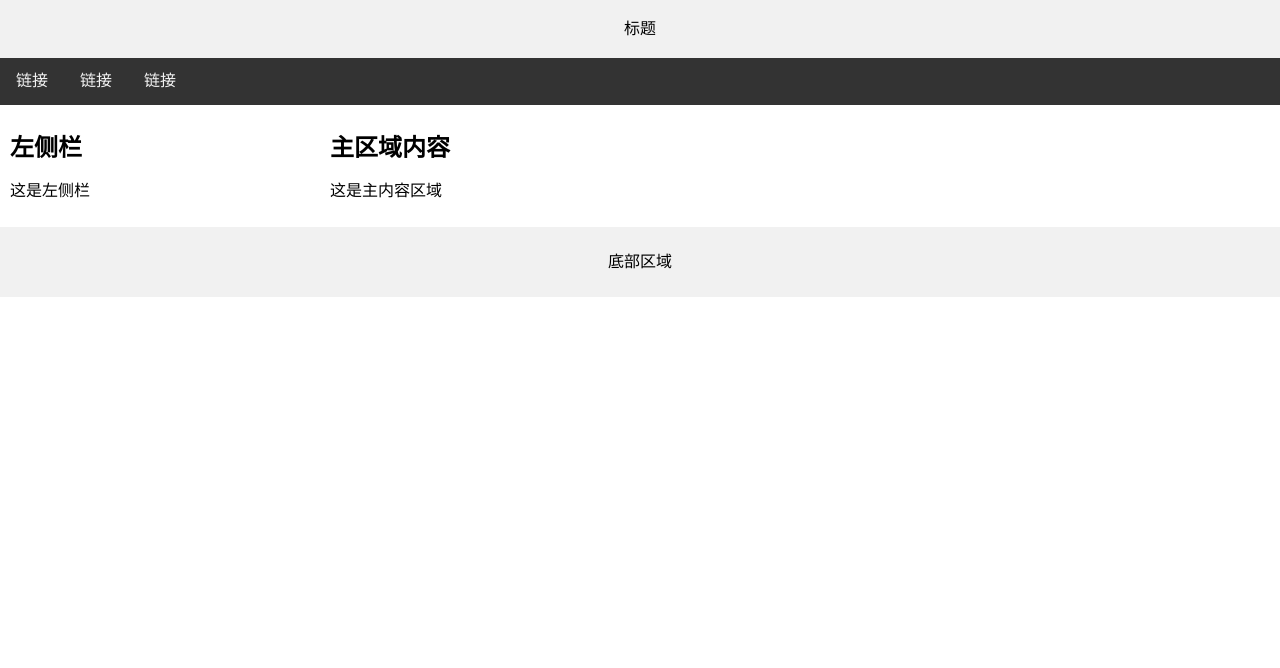
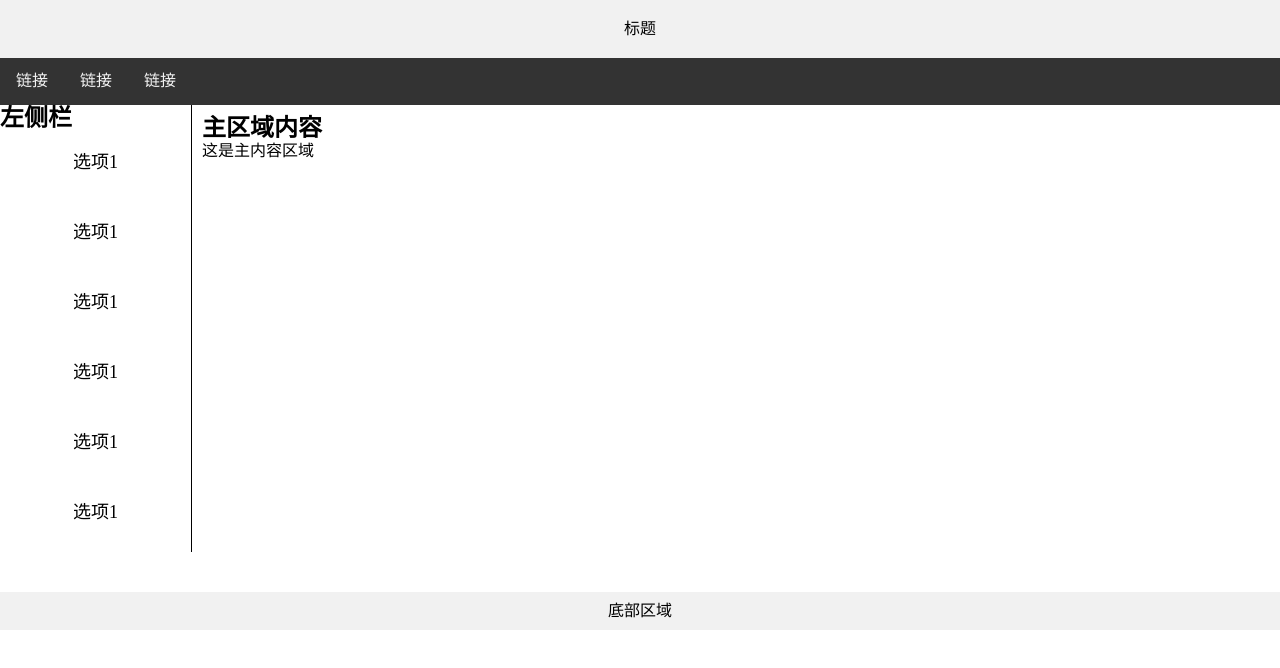
Before and after one commit to shenxuekai/ennote-li, a Vue app: page /home in a window 1280 px wide. Shown: the top 668 px of the page. Built offline with nearby package versions, Linux system fonts and the light colour scheme.

Commit message:
'0621增加主页面显示'

```diff
--- a/src/assets/css/base.css
+++ b/src/assets/css/base.css
@@ -3,3 +3,7 @@ html,body,#app,#login
 {
   height: 100%;
 }
+*{
+  margin: 0;
+  padding: 0;
+}
--- a/src/components/Content.vue
+++ b/src/components/Content.vue
@@ -19,7 +19,8 @@ export default {
 </script>
 <style scoped>
 .column.middle {
-  width: 50%;
+  height: 467px;
+  width: 60%;
 }
 .column {
   float: left;
--- a/src/components/LoginComponent.vue
+++ b/src/components/LoginComponent.vue
@@ -31,11 +31,18 @@ export default {
 }
 </script>
 
-<style scoped>
+<style scoped lang="scss">
 .loginCss{
+  height:100%;
+  width: 100%;
   text-align: center;
   background-image: url("../assets/img/loginbgi.jpg");
+  background-attachment: fixed;
+  background-repeat: no-repeat;
+  background-size: cover;
   line-height: 100px;
+  margin: 0 auto;
+  padding: 0;
 }
 
 </style>
--- a/src/components/SideBar.vue
+++ b/src/components/SideBar.vue
@@ -1,7 +1,12 @@
 <template>
   <div class="column side">
     <h2>左侧栏</h2>
-    <p>这是左侧栏</p>
+    <li>选项1</li>
+    <li>选项1</li>
+    <li>选项1</li>
+    <li>选项1</li>
+    <li>选项1</li>
+    <li>选项1</li>
   </div>
 </template>
 
@@ -12,11 +17,31 @@ export default {
 </script>
 
 <style scoped>
+*{
+  margin: 0;
+  padding: 0;
+}
 .column.side {
-  width: 25%;
+  width: 15%;
+  border-right: 1px solid;
+  min-width: 100px;
 }
 .column {
   float: left;
-  padding: 10px;
+  /*padding: 10px;*/
+}
+
+li{
+  text-align: center;
+  list-style-type: none;
+  cursor: pointer;
+  min-width: 70px;
+  height: 50px;
+  font-size: large;
+  padding-top: 20px;
+  margin: 0;
+}
+li:hover{
+  background-color: lightblue;
 }
 </style>
--- a/src/router/index.js
+++ b/src/router/index.js
@@ -6,7 +6,7 @@ import FirstPage from "../views/blogviews/FirstPage";
 const routes = [
   {
     path: '/',
-    redirect: '/firstpage'
+    redirect: '/login'
   },
   {
     path: '/firstpage',
--- a/src/views/Home.vue
+++ b/src/views/Home.vue
@@ -10,10 +10,10 @@
 </template>
 
 <script>
-import TopBar from "../components/TopBar";
-import SideBar from "../components/SideBar";
-import Content from "../components/Content";
-import Bottom from "../components/Bottom";
+import TopBar from "components/TopBar";
+import SideBar from "components/SideBar";
+import Content from "components/Content";
+import Bottom from "components/Bottom";
 export default {
   name: 'Home',
   components: {
@@ -28,9 +28,6 @@ export default {
 * {
   box-sizing: border-box;
 }
-body {
-  margin: 0;
-}
 /* 列后面清除浮动 */
 .row:after {
   content: "";
--- a/src/views/blogviews/FirstPage.vue
+++ b/src/views/blogviews/FirstPage.vue
@@ -1,7 +1,7 @@
 <template>
   <div class="loginCss">
     <div class="loginDiv">
-      <h2><strong>Vue</strong>登录sdfsfdsdfsdf</h2>
+      <h2><strong>Vue</strong>登录</h2>
     </div>
   </div>
 </template>
@@ -15,21 +15,23 @@ export default {
 </script>
 
 <style scoped lang="scss">
-$colorBlue:default;
 $firstBgi: url("../../assets/img/firstbgi.jpg");
 .loginCss{
   height: 100%;
-  //background-color: $colorBlue;
   background-size: 100% 100%;
   background-image: $firstBgi;
-  display: flex;
+  //display: flex;
 }
 .loginDiv{
-  background-color: #f2f2f2;
+  background-color: rgba(255,255,255,0.9);
   text-align: center;
   height: 500px;
   width: 500px;
-  margin: 0 auto
-
+  max-height: 600px;
+  //padding-top: 50px;
+  margin: 0 auto;
+  //vertical-align: middle;
+  border-radius: 15px 15px 15px 15px;
+  border: 1px solid  rgba(128,138,135);
 }
 </style>
```
Also changed, not shown: 1 other file (tests, documents, lock files or other folders).
